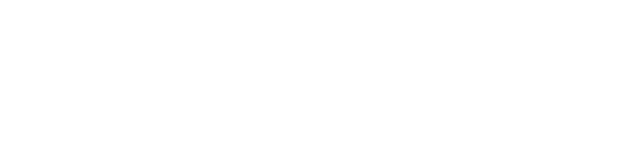
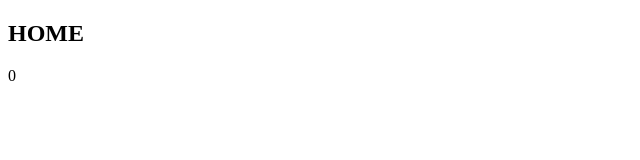
Before and after one commit to sandraluong/basketballscorebroad, a plain HTML site: page index.html in a window 1280 px wide. Shown: the whole page, without its empty margins (0-640 px from the left). Drawn offline with Linux system fonts and the light colour scheme.

Commit message:
Update index.html

```diff
--- a/index.html
+++ b/index.html
@@ -7,6 +7,15 @@
     <title>Basketball ScoreBroad</title>
 </head>
 <body>
-
+    <div class="container">
+        <div class="scorebroad">
+            <div class="team-container">
+                <h2 class="text">HOME</h2>
+                <div class="one">
+                    <p class="pts" id="home-pts">0</p>
+                </div>
+            </div>
+        </div>
+    </div>
 </body>
 </html>
```
